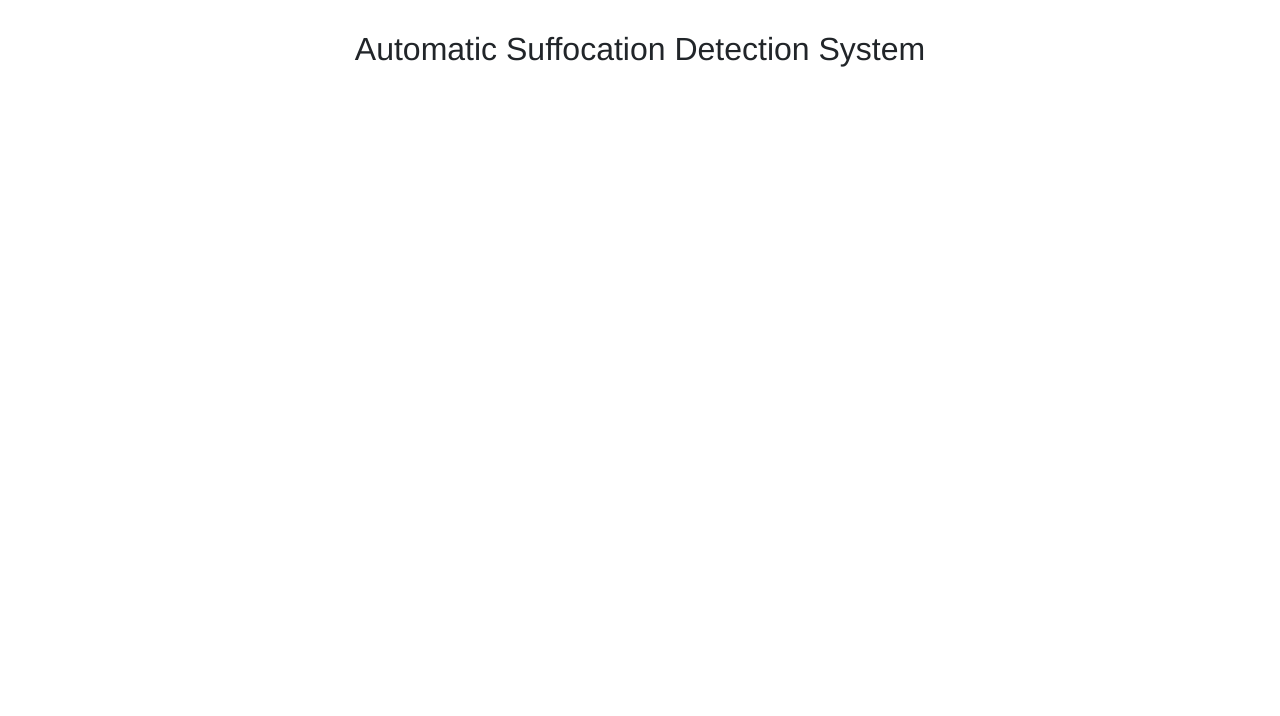
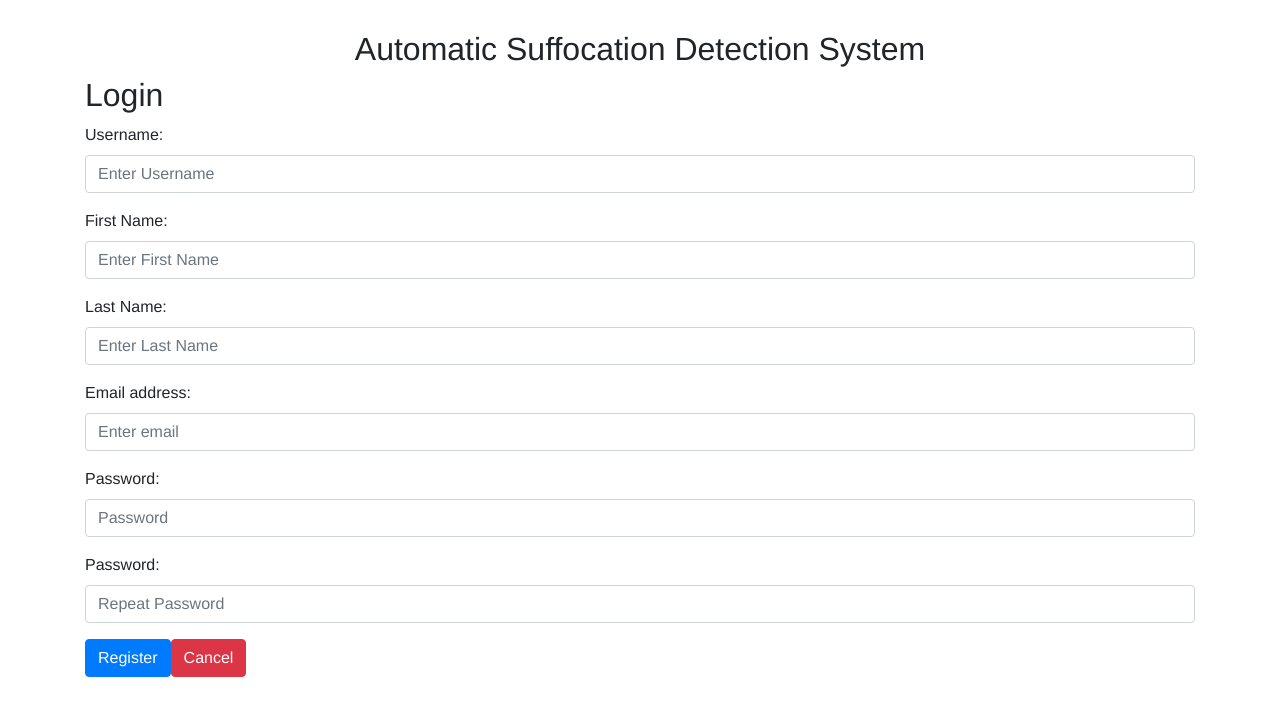
Before and after one commit to AES2019-yellow/VueJS-ClientApp-Sprint1, a Vue app: page /register in a window 1280 px wide. Shown: the top 716 px of the page. Built offline with nearby package versions, Linux system fonts and the light colour scheme.

Commit message:
Registration page interface, pending logic

```diff
--- /dev/null
+++ b/src/components/Menu.vue
@@ -0,0 +1,26 @@
+<template>
+  <div id="app" class="text-center">
+      <b-button-group vertical>
+          <center>
+            <router-link :to="{ name: 'login' }"><b-button variant="primary" v-if="loggedIn">Login</b-button></router-link>
+            <hr>
+            <router-link :to="{ name: 'register' }"><b-button variant="primary" v-if="loggedIn">Register</b-button></router-link>
+            <hr>
+            <router-link :to="{ name: 'conditions' }"><b-button variant="success" >Conditions</b-button></router-link>
+          </center>
+      </b-button-group>
+      <!-- <li v-if="loggedIn"><router-link :to="{ name: 'logout' }">Logout</router-link></li> -->
+
+    <router-view></router-view>
+  </div>
+</template>
+
+<script>
+export default {
+  computed: {
+    loggedIn() {
+      return this.$store.getters.loggedIn
+    }
+  }
+}
+</script>
--- /dev/null
+++ b/src/components/Register.vue
@@ -0,0 +1,101 @@
+<template>
+  <div>
+    <h2 class="login-heading">Login</h2>
+    <b-form action="#" @submit.prevent="register">
+      <b-form-group id="username-label" label="Username:" label-for="username">
+        <b-form-input
+          id="username"
+          v-model="user.username"
+          type="text"
+          required
+          placeholder="Enter Username"
+        ></b-form-input>
+      </b-form-group>
+      <b-form-group id="firstname-label" label="First Name:" label-for="firstname">
+        <b-form-input
+          id="firstname"
+          v-model="user.firstname"
+          type="text"
+          required
+          placeholder="Enter First Name"
+        ></b-form-input>
+      </b-form-group>
+      <b-form-group id="lastname-label" label="Last Name:" label-for="lastname">
+        <b-form-input
+          id="lastname"
+          v-model="user.lastname"
+          type="text"
+          required
+          placeholder="Enter Last Name"
+        ></b-form-input>
+      </b-form-group>
+      <b-form-group id="email-label" label="Email address:" label-for="email">
+        <b-form-input
+          id="email"
+          v-model="user.email"
+          type="email"
+          required
+          placeholder="Enter email"
+        ></b-form-input>
+      </b-form-group>
+
+      <b-form-group id="password-label" label="Password:" label-for="password">
+        <b-form-input
+          id="password"
+          v-model="user.password"
+          type="password"
+          required
+          placeholder="Password"
+        ></b-form-input>
+      </b-form-group>
+
+      <b-form-group id="repassword-label" label="Password:" label-for="repassword">
+        <b-form-input
+          id="repassword"
+          v-model="repassword"
+          type="password"
+          required
+          placeholder="Repeat Password"
+        ></b-form-input>
+      </b-form-group>
+      <b-button type="submit" variant="primary">Register</b-button>
+      <b-button type="cancel" variant="danger" @click="cancel()">Cancel</b-button>
+    </b-form>
+    <router-view></router-view>
+  </div>
+</template>
+
+<script>
+export default {
+  name: "register",
+  data() {
+    return {
+      user: {
+        username: "",
+        firstname: "",
+        lastname: "",
+        email: "",
+        password: ""
+      },
+      repassword: ""
+    };
+  },
+  methods: {
+    register() {
+      this.$router.push({ name: "conditions" });
+      // this.$store
+      //   .dispatch("retrieveToken", {
+      //     email: this.user.email,
+      //     password: this.user.password
+      //   })
+      //   .then(response => {
+      //     console.log(response);
+      //     this.$router.push({ name: "conditions" });
+      //   });
+    },
+    cancel() {
+      this.$router.push({ name: "home" });
+    }
+  }
+};
+</script>
--- a/src/routes.js
+++ b/src/routes.js
@@ -1,13 +1,27 @@
 import Plots from './components/Plots'
 import Login from './components/Login'
 // import Logout from './components/auth/Logout'
-// import Register from './components/auth/Register'
+import Register from './components/Register'
+import Home from './components/Menu'
 
 const routes = [
+  {
+    path: '/',
+    name: 'home',
+    component: Home
+  },
   {
     path: '/login',
     name: 'login',
     component: Login,
+    meta: {
+      requiresVisitor: true,
+    }
+  },
+  {
+    path: '/register',
+    name: 'register',
+    component: Register,
     meta: {
       requiresVisitor: true,
     }
```
